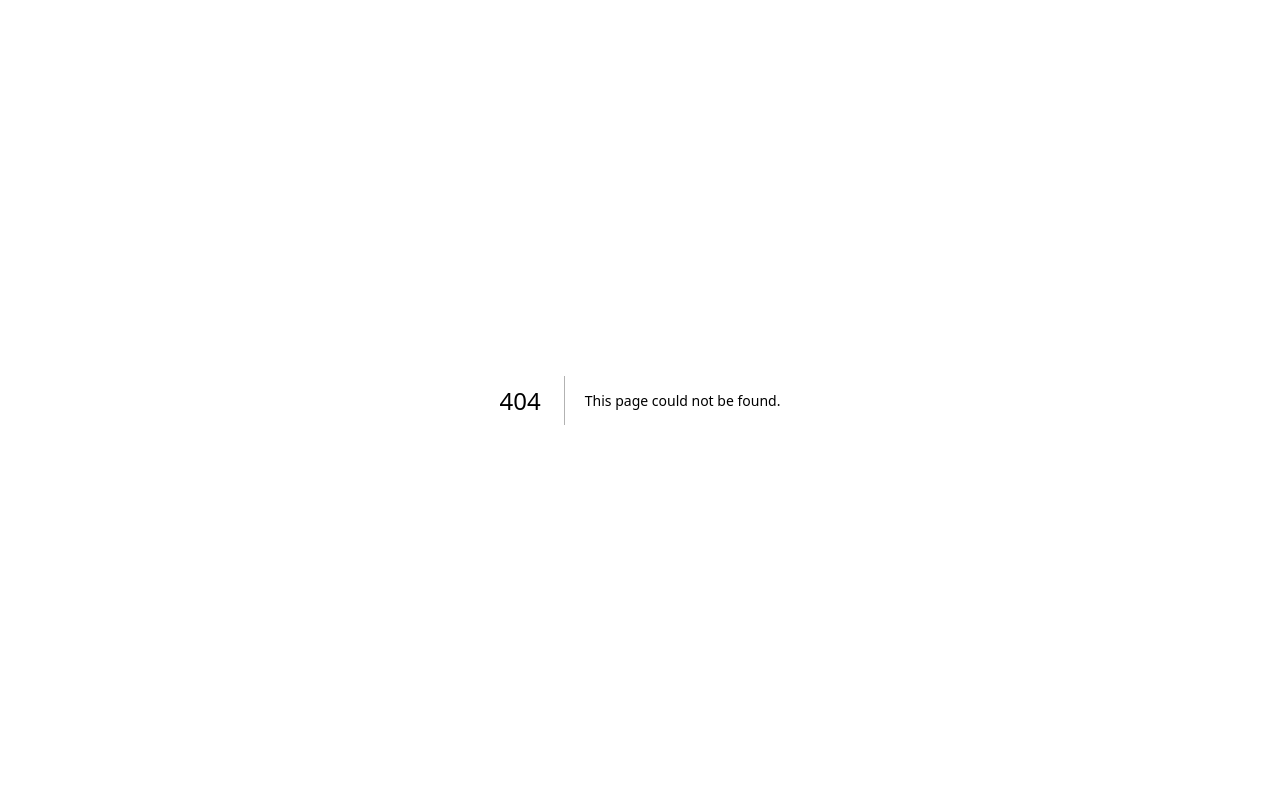
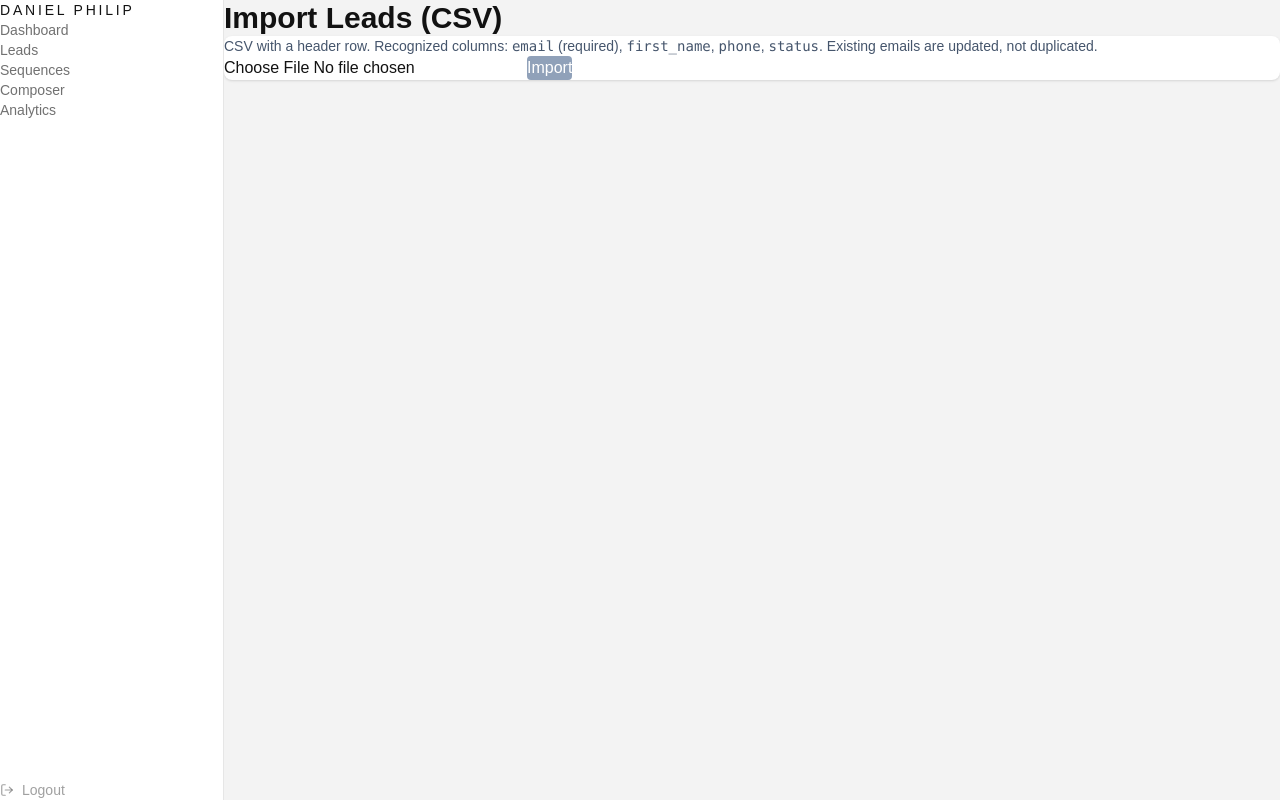
Before and after one commit to HI-Studio-2048/dpmarketing, a Next.js app: page /admin/import in a window 1280 px wide. Before the commit this address had no page. Built offline with nearby package versions, Linux system fonts and the light colour scheme.

Commit message:
feat: CSV lead import (api + page)

```diff
--- /dev/null
+++ b/src/app/admin/import/page.tsx
@@ -0,0 +1,100 @@
+// src/app/admin/import/page.tsx
+"use client";
+
+import { useState } from "react";
+
+interface Row {
+  email: string;
+  first_name?: string;
+  phone?: string;
+  status?: string;
+}
+
+function parseCsv(text: string): Row[] {
+  const lines = text.split(/\r?\n/).filter((l) => l.trim().length > 0);
+  if (lines.length === 0) return [];
+  const headers = lines[0].split(",").map((h) => h.trim().toLowerCase());
+  const idx = (name: string) => headers.indexOf(name);
+  const ei = idx("email");
+  const fi = idx("first_name");
+  const pi = idx("phone");
+  const si = idx("status");
+  const rows: Row[] = [];
+  for (let i = 1; i < lines.length; i++) {
+    const cols = lines[i].split(",");
+    const email = (cols[ei] || "").trim();
+    if (!email) continue;
+    rows.push({
+      email,
+      first_name: fi >= 0 ? (cols[fi] || "").trim() : undefined,
+      phone: pi >= 0 ? (cols[pi] || "").trim() : undefined,
+      status: si >= 0 ? (cols[si] || "").trim() : undefined,
+    });
+  }
+  return rows;
+}
+
+export default function ImportPage() {
+  const [rows, setRows] = useState<Row[]>([]);
+  const [busy, setBusy] = useState(false);
+  const [log, setLog] = useState<string[]>([]);
+
+  function onFile(e: React.ChangeEvent<HTMLInputElement>) {
+    const file = e.target.files?.[0];
+    if (!file) return;
+    const reader = new FileReader();
+    reader.onload = () => setRows(parseCsv(String(reader.result || "")));
+    reader.readAsText(file);
+  }
+
+  async function upload() {
+    setBusy(true);
+    setLog([]);
+    let done = 0;
+    const size = 1000;
+    for (let i = 0; i < rows.length; i += size) {
+      const slice = rows.slice(i, i + size);
+      const res = await fetch("/api/admin/leads/import", {
+        method: "POST",
+        headers: { "Content-Type": "application/json" },
+        body: JSON.stringify({ rows: slice }),
+      });
+      const data = await res.json();
+      done += slice.length;
+      setLog((l) => [...l, res.ok ? `Imported ${done}/${rows.length}` : `Error: ${data.error}`]);
+      if (!res.ok) break;
+    }
+    setBusy(false);
+  }
+
+  return (
+    <div>
+      <h1 className="mb-8 text-3xl font-bold">Import Leads (CSV)</h1>
+      <div className="space-y-4 rounded-lg bg-white p-6 shadow">
+        <p className="text-sm text-slate-600">
+          CSV with a header row. Recognized columns: <code>email</code> (required),{" "}
+          <code>first_name</code>, <code>phone</code>, <code>status</code>. Existing emails are
+          updated, not duplicated.
+        </p>
+        <input type="file" accept=".csv,text/csv" onChange={onFile} />
+        {rows.length > 0 && (
+          <p className="text-sm font-medium">{rows.length} rows parsed.</p>
+        )}
+        <button
+          onClick={upload}
+          disabled={busy || rows.length === 0}
+          className="rounded bg-blue-600 px-6 py-2 text-white hover:bg-blue-700 disabled:bg-slate-400"
+        >
+          {busy ? "Importing..." : "Import"}
+        </button>
+        {log.length > 0 && (
+          <div className="rounded bg-slate-50 p-4 font-mono text-xs">
+            {log.map((line, i) => (
+              <div key={i}>{line}</div>
+            ))}
+          </div>
+        )}
+      </div>
+    </div>
+  );
+}
--- /dev/null
+++ b/src/app/api/admin/leads/import/route.ts
@@ -0,0 +1,49 @@
+// src/app/api/admin/leads/import/route.ts
+import { NextRequest, NextResponse } from "next/server";
+import { supabase } from "@/lib/supabase-server";
+import { chunk } from "@/lib/chunk";
+
+/**
+ * POST /api/admin/leads/import
+ * Body: { rows: Array<{ email: string; first_name?: string; phone?: string; status?: string; source?: string }> }
+ * Upserts into leads (dedupe on email), in chunks.
+ */
+export async function POST(request: NextRequest) {
+  try {
+    const body = await request.json();
+    const rows = Array.isArray(body?.rows) ? body.rows : null;
+    if (!rows) {
+      return NextResponse.json({ error: "rows[] required" }, { status: 400 });
+    }
+
+    const cleaned = rows
+      .map((r: Record<string, unknown>) => ({
+        email: String(r.email || "").toLowerCase().trim(),
+        first_name: r.first_name ? String(r.first_name) : null,
+        phone: r.phone ? String(r.phone) : null,
+        status: r.status ? String(r.status) : "Lead",
+        source: r.source ? String(r.source) : "csv-import",
+        updated_at: new Date().toISOString(),
+      }))
+      .filter((r: { email: string }) => r.email.includes("@"));
+
+    let upserted = 0;
+    for (const group of chunk(cleaned, 500)) {
+      const { error } = await supabase
+        .from("leads")
+        .upsert(group, { onConflict: "email" });
+      if (error) {
+        return NextResponse.json(
+          { error: `Upsert failed after ${upserted}: ${error.message}` },
+          { status: 500 }
+        );
+      }
+      upserted += group.length;
+    }
+
+    return NextResponse.json({ success: true, upserted, skipped: rows.length - cleaned.length });
+  } catch (error) {
+    const message = error instanceof Error ? error.message : "import failed";
+    return NextResponse.json({ error: message }, { status: 500 });
+  }
+}
```
